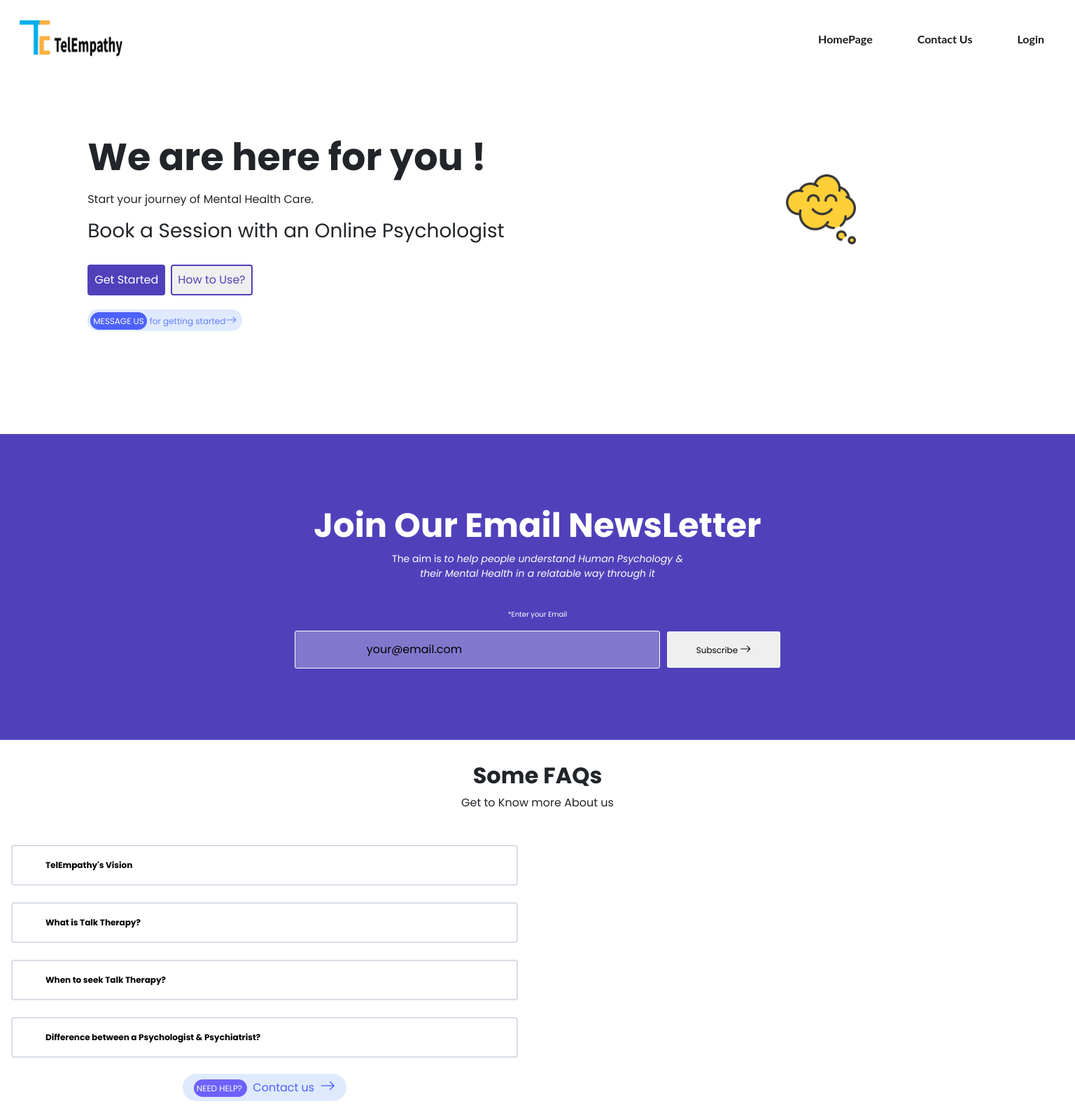
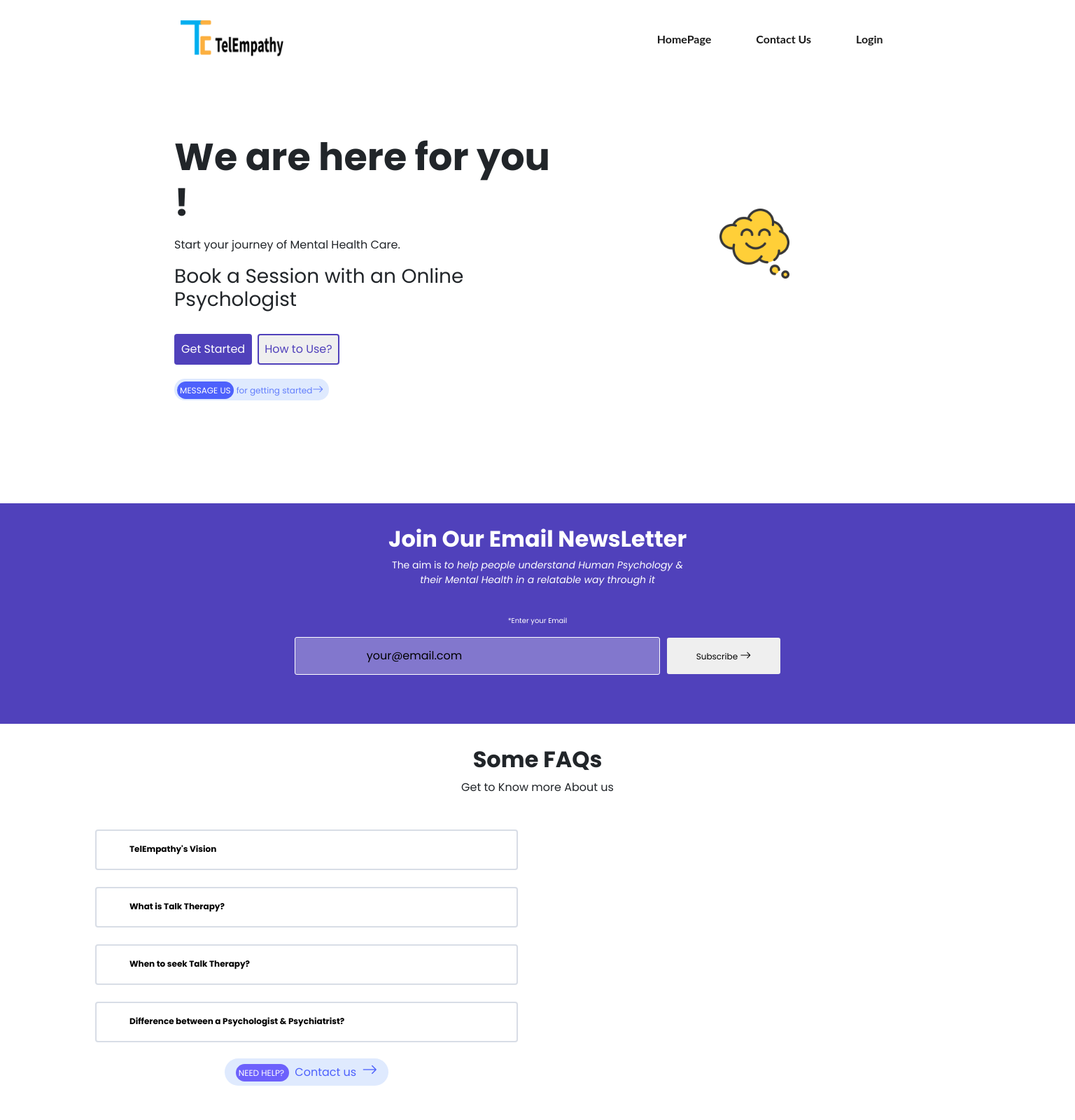
Before and after one commit to aniket7515/TelEmpathy_Internship_work, a React (Create React App) app: page / in a window 1536 px wide. Shown: the top 1600 px of the page at 70% size. Built offline with nearby package versions, Linux system fonts and the light colour scheme.

Commit message:
Added some css

```diff
--- /dev/null
+++ b/src/components/Faq.css
@@ -0,0 +1,6 @@
+/* @media only screen and (min-width: 1400px){
+    .faq.row{
+        margin-left: 15%;
+        margin-right: 15%;;
+    }
+} */
--- a/src/components/Faq.jsx
+++ b/src/components/Faq.jsx
@@ -1,12 +1,12 @@
 import React from 'react'
 import Accordion from './Accordion'
 import ReactPlayer from 'react-player'
-
+import './Faq.css'
 
 
 const Faq = () => {
   return (
-    <div className="faq mt-3 mb-3" style={{paddingBottom:"70px"}}>
+    <div className="faq container mt-3 mb-3" style={{paddingBottom:"70px"}}>
         <h1 className="text-center pt-3" style={{fontSize: '32px',fontWeight: 'bold'}}>Some FAQs</h1>
         <p className="text-center pb-3"style={{fontSize: '16px'}}>Get to Know more About us</p>
         <div className="row">
--- a/src/components/Footer.jsx
+++ b/src/components/Footer.jsx
@@ -4,7 +4,7 @@ import './Footer.css'
 const Footer = () => {
   return (
     <div className="footer1">
-        <div className="footer">
+        <div className="footer container">
             <div className="copyright">
                 <p>© 2022 TelEmpathy, All rights reserved.</p>
 
--- a/src/components/Header.css
+++ b/src/components/Header.css
@@ -81,3 +81,11 @@
 
     }
 }
+
+@media only screen and (min-width:1400px){
+    .header .row{
+        margin-right: 12%;
+        margin-left: 12%;
+
+    }
+}
--- a/src/components/Navbar.css
+++ b/src/components/Navbar.css
@@ -3,3 +3,11 @@
     font-family: 'Lato', Helvetica, sans-serif;
     font-weight: bold !important;
 }
+
+@media only screen and (min-width: 1400px){
+    .navcont{
+        margin-left: 15% !important;
+        margin-right: 15% !important;
+
+    }
+}
--- a/src/components/Navbar.jsx
+++ b/src/components/Navbar.jsx
@@ -8,12 +8,12 @@ const Navbar = () => {
     <div>
 
 <nav className="navbar navbar-expand-lg navbar-light bg-light pl-3 pr-3">
-  <div className="container-fluid justify-space-between">
+  <div className="container-fluid justify-space-between navcont">
     <Link to="/" className="navbar-brand mx-3 my-3" href="#"><img src={Logo} alt="" style={{height:"54px"}}/></Link>
     <button className="navbar-toggler" type="button" data-bs-toggle="collapse" data-bs-target="#navbarSupportedContent" aria-controls="navbarSupportedContent" aria-expanded="false" aria-label="Toggle navigation">
       <span className="navbar-toggler-icon"></span>
     </button>
-    <div className="collapse navbar-collapse  justify-content-end" id="navbarSupportedContent">
+    <div className="collapse navbar-collapse  " id="navbarSupportedContent">
       <ul className="navbar-nav ms-auto mb-2 mb-lg-0  mr-auto">
         <li className="nav-item">
           <Link to="/" className="nav-link active p-3 mx-3 " aria-current="page" href="#">HomePage</Link>
--- a/src/components/NewsLetter.css
+++ b/src/components/NewsLetter.css
@@ -1,6 +1,7 @@
 .newsLetter{
     text-align: center;
-    padding: 102px ;
+    padding-top: 32px ;
+    padding-bottom:70px;
     background-color:#5041bb ;
     /* margin-top:50px; */
 }
--- a/src/components/NewsLetter.jsx
+++ b/src/components/NewsLetter.jsx
@@ -4,7 +4,7 @@ const NewsLetter = () => {
   return (
     <div className="newsLetter " style={{marginTop:"150px"}}>
         <div className="heading">
-        <h1>Join Our Email NewsLetter</h1>
+        <h1 style={{fontSize:"32px"}}>Join Our Email NewsLetter</h1>
         <p>The aim is <span style={{fontStyle: 'italic'}}>to help people understand Human Psychology & <br/>their Mental Health in a relatable way  through it</span> </p>
 
         </div>
```
